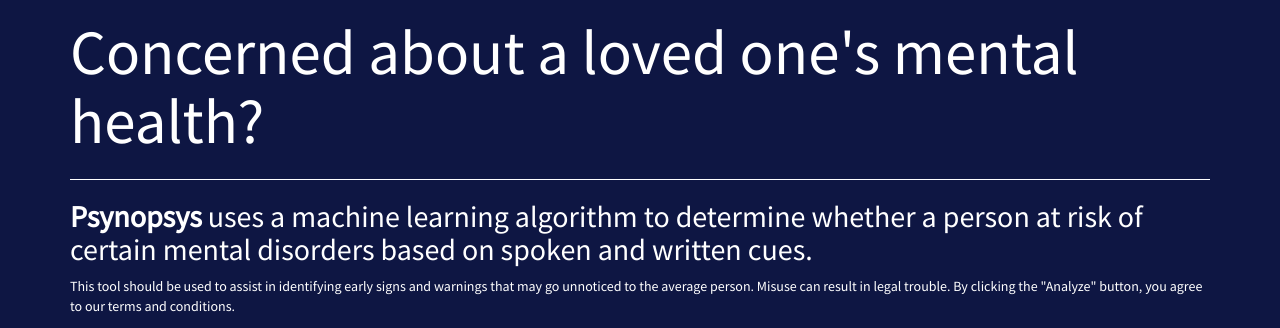
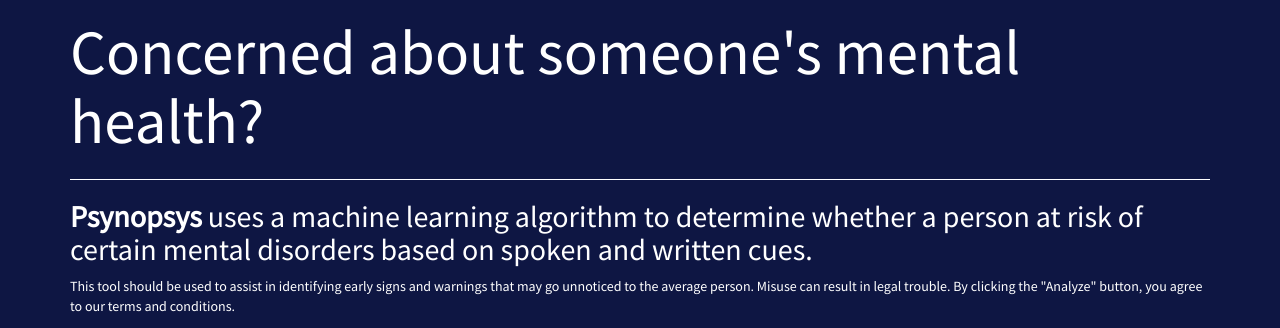
Before and after one commit to Gojeflone/Psynopsys, a website: page assets/index.html in a window 1280 px wide. Shown: the part 394-722 px from the top of the page. Drawn offline with nearby package versions, Linux system fonts and the light colour scheme.

Commit message:
heroku test by dev

```diff
--- a/assets/index.html
+++ b/assets/index.html
@@ -35,7 +35,7 @@
       <div class="container">
         <h1 id="bigboy" class="text-center"><strong>Psychological Synopsis System</strong></h1>
         <div class="text-center"><img style="width: 20em;" src="https://hackumbc.org/img/lol.svg"/></div>
-        <h1>Concerned about a loved one's mental health?</h1>
+        <h1>Concerned about someone's mental health?</h1>
         <div id="cool-line"></div>
         <h2><strong>Psynopsys</strong> uses a machine learning algorithm to determine whether a person at risk of certain mental disorders based on spoken and written cues.</h2>
         <p style="font-size: 1em;">This tool should be used to assist in identifying early signs and warnings that may go unnoticed to the average person. Misuse can result in legal trouble. By clicking the "Analyze" button, you agree to our terms and conditions.</p>
```
